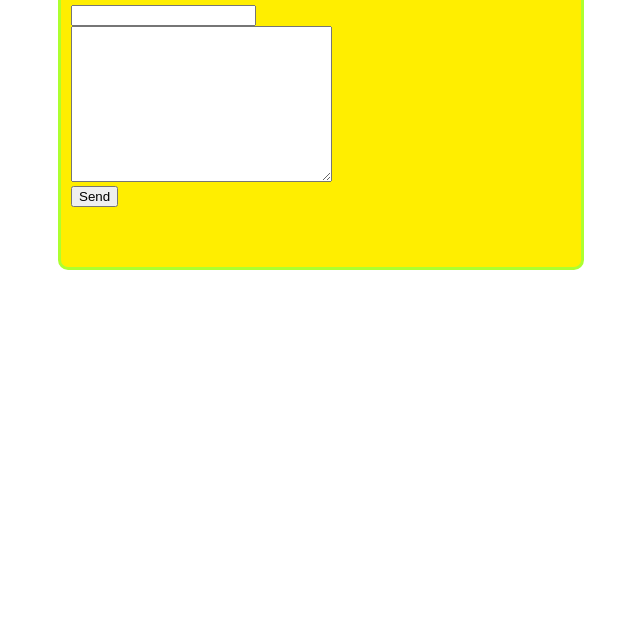
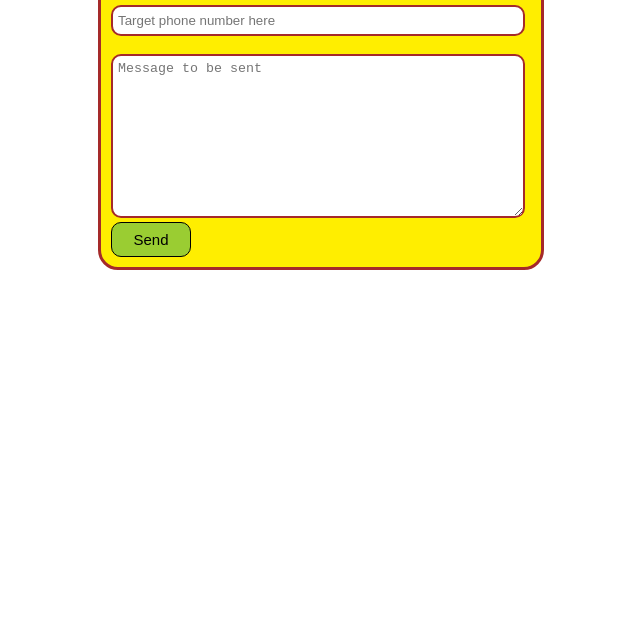
Before and after one commit to Razdeep/Textenger, a website: page public/home.html in a window 1280 px wide. Shown: the part 156-800 px from the top of the page, without its empty margins (319-959 px from the left). Drawn offline with Linux system fonts and the light colour scheme.

Commit message:
Look and feel improved

```diff
--- a/public/home.html
+++ b/public/home.html
@@ -11,8 +11,8 @@
     <div class="box">
         <div id="title">Textenger</div>
         <br>
-        <input type="text" id="to_phone"><br>
-        <textarea name="" id="message" cols="30" rows="10"></textarea><br>
+        <input type="text" id="to_phone" name="to_phone" placeholder="Target phone number here"><br><br>
+        <textarea name="message" id="message" cols="30" rows="10" placeholder="Message to be sent"></textarea><br>
         <button id="send">Send</button>
     </div>
 </body>
--- a/public/style.css
+++ b/public/style.css
@@ -3,19 +3,53 @@ body{
 }
 
 .box{
-    width:500px;
+    width:420px;
     height:300px;
     background-color: rgb(255, 238, 0);
     margin: 100px auto;
-    border: 3px solid greenyellow;
-    border-radius: 10px;
+    border: 3px solid brown;
+    border-radius: 20px;
     padding:10px;
     /* align-content: center; */
+    /* overflow: hidden; */
 }
 #title{
     font-size: 25px;
     background: greenyellow;
-    width: 100px;
+    text-align: center;
+    width: 120px;
     height: 30px;
     margin: 0 auto;
 }
+#to_phone{
+    padding: 5px;
+    width: 400px;
+    height: 17px;
+    margin: 0px auto;
+    border: 2px solid brown;
+    border-radius: 10px;
+    outline: none;
+}
+#message{
+    width: 400px;
+    padding: 5px;
+    border: 2px solid brown;
+    border-radius: 10px;
+    outline: none;
+}
+#send{
+    padding: 5px;
+    background-color: yellowgreen;
+    outline: none;
+    border: 1px solid black;
+    height: 35px;
+    width: 80px;
+    border-radius: 10px;
+    font-size: 15px;
+    margin: 0 auto;
+}
+#send:hover{
+    color: yellow;
+    background: green;
+    transition: all 0.2s ease-in-out;
+}
```
